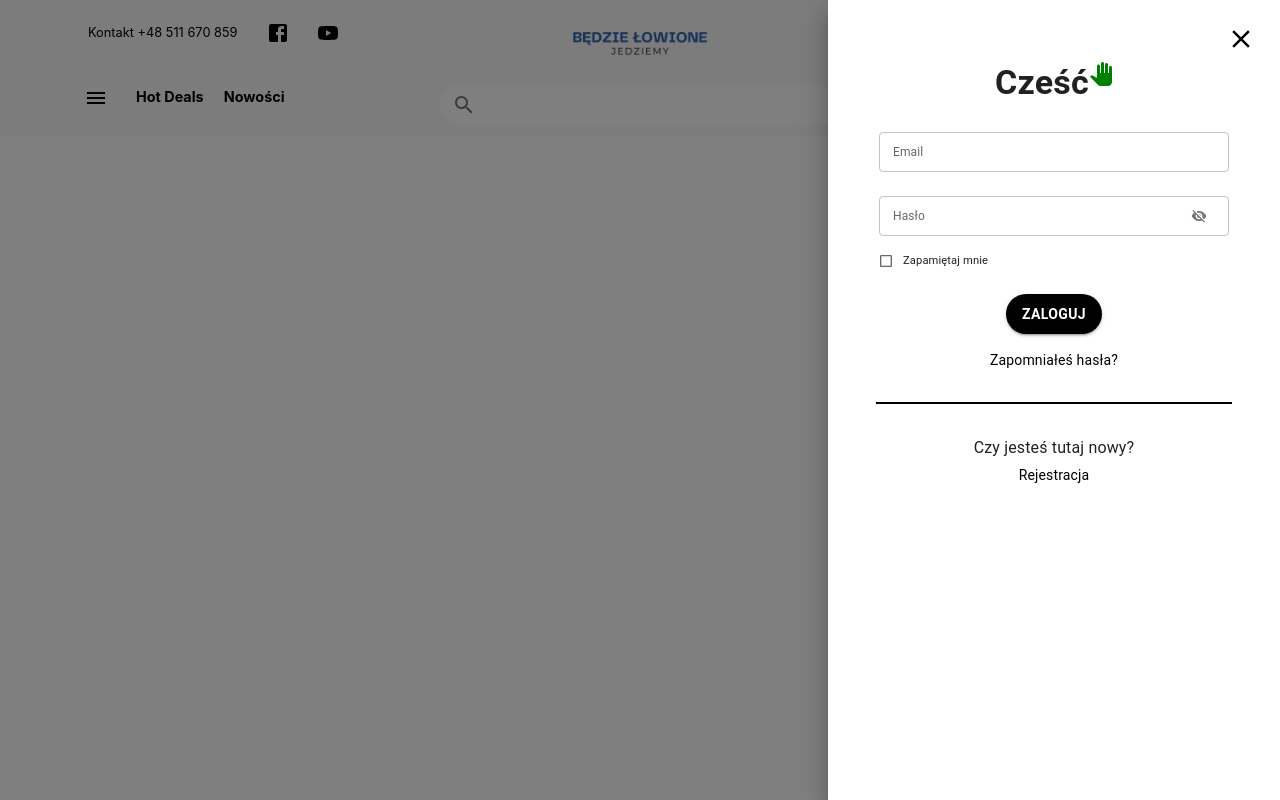
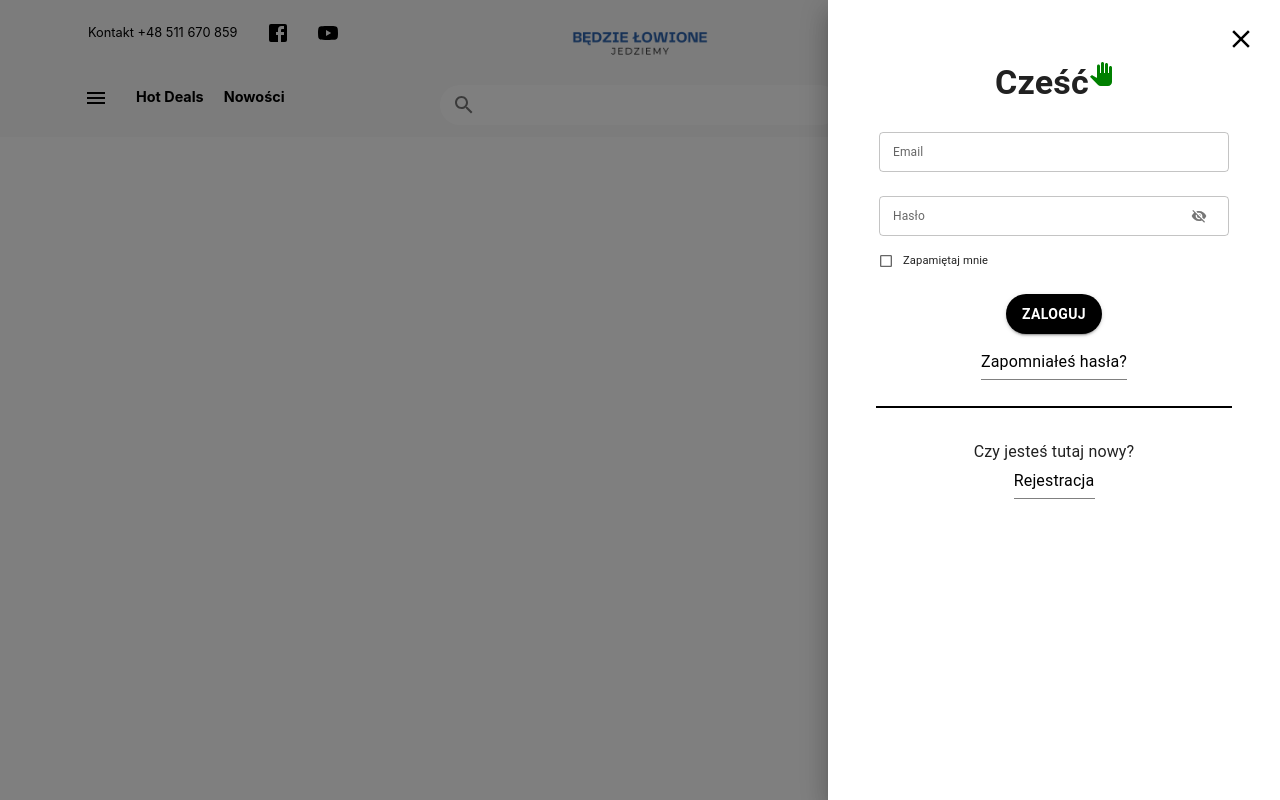
Before and after one commit to RafalGontarski/MyShop-frontend, a React (Create React App) app: page / in a window 1280 px wide. Both pictures are taken after a click on the button 1063 px from the left and 100 px from the top of the page. Built offline with nearby package versions, Linux system fonts and the light colour scheme.

Commit message:
fix_MSH-3/link_component_modificated

```diff
--- a/src/components/links/link/Link.tsx
+++ b/src/components/links/link/Link.tsx
@@ -10,16 +10,36 @@ const CustomLink: React.FC<CustomLinkProps> = ({ label, onClick }) => {
     return (
         <Link
             href="#"
-            variant="body2"
+            variant="body1"
             style={{
                 display: 'block',
                 textAlign: 'center',
-                textDecoration: 'none'
+                textDecoration: 'none',
+                position: 'relative', // Pozwala na pozycjonowanie pseudoelementu
+                width: 'fit-content', // Długość linku dostosowuje się do jego zawartości
+                margin: '0 auto' // Wyśrodkowanie linku
             }}
-            underline="hover"
+            underline="none" // Usunięcie domyślnego podkreślenia
             sx={{
                 color: '#000000',
-                '&:hover': { color: '#008000' }
+                '&:hover': { color: '#008000' },
+                '&::after': { // Pseudoelement reprezentujący linię pod linkiem
+                    content: '""',
+                    position: 'absolute',
+                    bottom: '-6px',
+                    left: '0',
+                    right: 'auto', // Usunięcie wartości 'right', aby długość linii dostosowywała się do zawartości linku
+                    width: '100%', // Szerokość linii równa szerokości linku
+                    height: '1px',
+                    backgroundColor: '#000000',
+                    transform: 'scaleY(0.5)', // Skalowanie lini w pionie
+                    transition: 'transform 0.15s ease, bottom 0.15s ease', // Dodanie efektu przejścia dla właściwości 'bottom'
+                },
+                '&:hover::after': {
+                    // transform: 'scaleY(1)', // Przywrócenie pełnej grubości lini po najechaniu myszką
+                    bottom: '-1px', // Przybliżenie linii do nazwy linku o 1rem
+                    color: '#008000',
+                }
             }}
             onClick={onClick}
         >
--- a/src/components/navbar/drawer/ProfileDrawer.tsx
+++ b/src/components/navbar/drawer/ProfileDrawer.tsx
@@ -223,22 +223,12 @@ export const ProfileDrawer: React.FC<DrawerProps> = ({ open, onClose, onRegister
                     <CustomButton label={"ZALOGUJ"}/>
 
                 </Box>
-                <Link
-                    href="#"
-                    variant="body2"
-                    style={{
-                        display: 'block',
-                        textAlign: 'center',
-                        marginTop: '1rem',
-                        // color: '#000',
-                        textDecoration: 'none' }}
-                    underline="hover"
-                    sx={{
-                        color: '#000000',
-                        '&:hover': { color: '#008000' } }}
-                >
-                    Zapomniałeś hasła?
-                </Link>
+                <Box style={{
+                    marginTop: '1rem',
+                }}>
+                    <CustomLink label={"Zapomniałeś hasła?"} onClick={undefined}/>
+                </Box>
+
 
                 <Divider
                     style={{
@@ -253,6 +243,7 @@ export const ProfileDrawer: React.FC<DrawerProps> = ({ open, onClose, onRegister
                 <Typography variant="body1" gutterBottom style={{ textAlign: 'center' }}>
                     Czy jesteś tutaj nowy?
                 </Typography>
+
                 <CustomLink label={"Rejestracja"} onClick={onRegisterClick}/>
             </Box>
         </Drawer>
```
